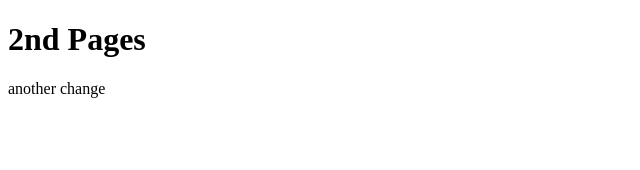
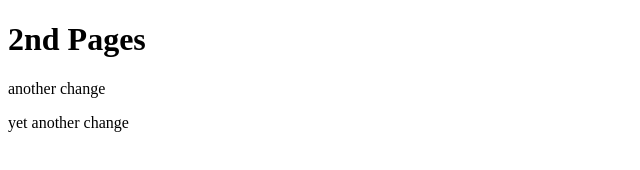
Before and after one commit to dlwalla/coursera, a plain HTML site: page index2.html in a window 1280 px wide. Shown: the whole page, without its empty margins (0-640 px from the left). Drawn offline with Linux system fonts and the light colour scheme.

Commit message:
commiting

```diff
--- a/index2.html
+++ b/index2.html
@@ -7,5 +7,6 @@
   <body>
   <h1>2nd Pages</h1>
   <p>another change</p>
+  <p>yet another change</p>
   </body>
 </html>
```
